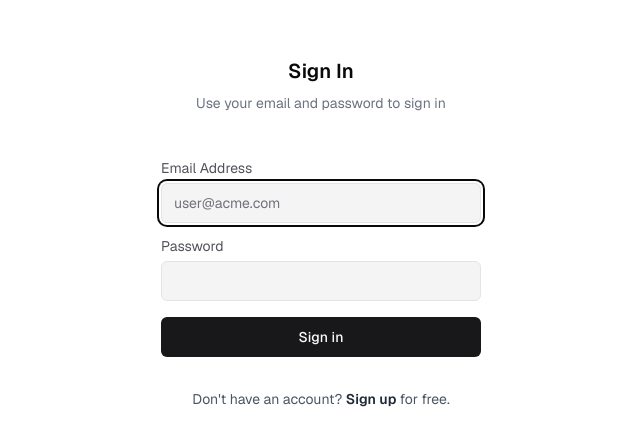
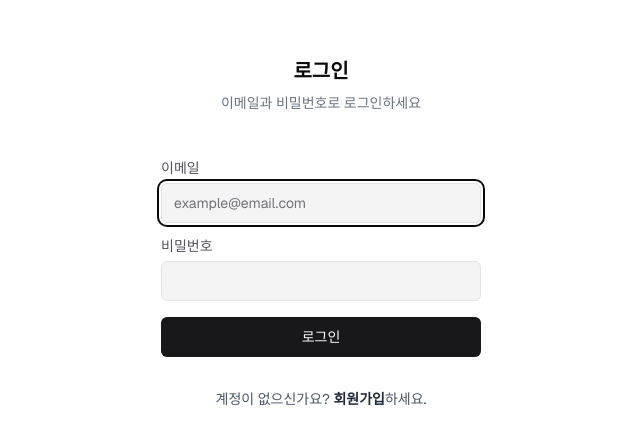
Before and after one commit to heijiiiii/genbot, a Next.js app in the folder galaxy-web-ui/: page /login in a window 1280 px wide. Shown: the part 167-612 px from the top of the page, without its empty margins (319-959 px from the left). Built offline with nearby package versions, Linux system fonts and the light colour scheme; no server answers; what bcrypt-ts would draw is missing.

Commit message:
로그인/회원가입 페이지를 한글로 변경

```diff
--- a/galaxy-web-ui/app/(auth)/login/page.tsx
+++ b/galaxy-web-ui/app/(auth)/login/page.tsx
@@ -30,12 +30,12 @@ export default function Page() {
     if (state.status === 'failed') {
       toast({
         type: 'error',
-        description: 'Invalid credentials!',
+        description: '로그인 정보가 올바르지 않습니다!',
       });
     } else if (state.status === 'invalid_data') {
       toast({
         type: 'error',
-        description: 'Failed validating your submission!',
+        description: '입력하신 정보를 검증하는데 실패했습니다!',
       });
     } else if (state.status === 'success') {
       setIsSuccessful(true);
@@ -53,22 +53,22 @@ export default function Page() {
     <div className="flex h-dvh w-screen items-start pt-12 md:pt-0 md:items-center justify-center bg-background">
       <div className="w-full max-w-md overflow-hidden rounded-2xl flex flex-col gap-12">
         <div className="flex flex-col items-center justify-center gap-2 px-4 text-center sm:px-16">
-          <h3 className="text-xl font-semibold dark:text-zinc-50">Sign In</h3>
+          <h3 className="text-xl font-semibold dark:text-zinc-50">로그인</h3>
           <p className="text-sm text-gray-500 dark:text-zinc-400">
-            Use your email and password to sign in
+            이메일과 비밀번호로 로그인하세요
           </p>
         </div>
-        <AuthForm action={handleSubmit} defaultEmail={email}>
-          <SubmitButton isSuccessful={isSuccessful}>Sign in</SubmitButton>
+        <AuthForm action={handleSubmit} defaultEmail={email} isLogin={true}>
+          <SubmitButton isSuccessful={isSuccessful}>로그인</SubmitButton>
           <p className="text-center text-sm text-gray-600 mt-4 dark:text-zinc-400">
-            {"Don't have an account? "}
+            {"계정이 없으신가요? "}
             <Link
               href="/register"
               className="font-semibold text-gray-800 hover:underline dark:text-zinc-200"
             >
-              Sign up
+              회원가입
             </Link>
-            {' for free.'}
+            {"하세요."}
           </p>
         </AuthForm>
       </div>
--- a/galaxy-web-ui/app/(auth)/register/page.tsx
+++ b/galaxy-web-ui/app/(auth)/register/page.tsx
@@ -28,16 +28,16 @@ export default function Page() {
 
   useEffect(() => {
     if (state.status === 'user_exists') {
-      toast({ type: 'error', description: 'Account already exists!' });
+      toast({ type: 'error', description: '이미 존재하는 계정입니다!' });
     } else if (state.status === 'failed') {
-      toast({ type: 'error', description: 'Failed to create account!' });
+      toast({ type: 'error', description: '계정 생성에 실패했습니다!' });
     } else if (state.status === 'invalid_data') {
       toast({
         type: 'error',
-        description: 'Failed validating your submission!',
+        description: '입력하신 정보를 검증하는데 실패했습니다!',
       });
     } else if (state.status === 'success') {
-      toast({ type: 'success', description: 'Account created successfully!' });
+      toast({ type: 'success', description: '계정이 성공적으로 생성되었습니다!' });
 
       setIsSuccessful(true);
       updateSession();
@@ -54,22 +54,22 @@ export default function Page() {
     <div className="flex h-dvh w-screen items-start pt-12 md:pt-0 md:items-center justify-center bg-background">
       <div className="w-full max-w-md overflow-hidden rounded-2xl gap-12 flex flex-col">
         <div className="flex flex-col items-center justify-center gap-2 px-4 text-center sm:px-16">
-          <h3 className="text-xl font-semibold dark:text-zinc-50">Sign Up</h3>
+          <h3 className="text-xl font-semibold dark:text-zinc-50">회원가입</h3>
           <p className="text-sm text-gray-500 dark:text-zinc-400">
-            Create an account with your email and password
+            로그인하거나 회원가입하여 이미지를 저장해보세요.
           </p>
         </div>
-        <AuthForm action={handleSubmit} defaultEmail={email}>
-          <SubmitButton isSuccessful={isSuccessful}>Sign Up</SubmitButton>
+        <AuthForm action={handleSubmit} defaultEmail={email} isLogin={false}>
+          <SubmitButton isSuccessful={isSuccessful}>회원가입</SubmitButton>
           <p className="text-center text-sm text-gray-600 mt-4 dark:text-zinc-400">
-            {'Already have an account? '}
+            {'계정이 있으신가요? '}
             <Link
               href="/login"
               className="font-semibold text-gray-800 hover:underline dark:text-zinc-200"
             >
-              Sign in
+              로그인
             </Link>
-            {' instead.'}
+            {'하세요.'}
           </p>
         </AuthForm>
       </div>
--- a/galaxy-web-ui/components/auth-form.tsx
+++ b/galaxy-web-ui/components/auth-form.tsx
@@ -7,12 +7,14 @@ export function AuthForm({
   action,
   children,
   defaultEmail = '',
+  isLogin = false,
 }: {
   action: NonNullable<
     string | ((formData: FormData) => void | Promise<void>) | undefined
   >;
   children: React.ReactNode;
   defaultEmail?: string;
+  isLogin?: boolean;
 }) {
   return (
     <Form action={action} className="flex flex-col gap-4 px-4 sm:px-16">
@@ -21,7 +23,7 @@ export function AuthForm({
           htmlFor="email"
           className="text-zinc-600 font-normal dark:text-zinc-400"
         >
-          Email Address
+          {isLogin ? '이메일' : 'Email Address'}
         </Label>
 
         <Input
@@ -29,7 +31,7 @@ export function AuthForm({
           name="email"
           className="bg-muted text-md md:text-sm"
           type="email"
-          placeholder="user@acme.com"
+          placeholder={isLogin ? "example@email.com" : "user@acme.com"}
           autoComplete="email"
           required
           autoFocus
@@ -42,7 +44,7 @@ export function AuthForm({
           htmlFor="password"
           className="text-zinc-600 font-normal dark:text-zinc-400"
         >
-          Password
+          {isLogin ? '비밀번호' : 'Password'}
         </Label>
 
         <Input
```
